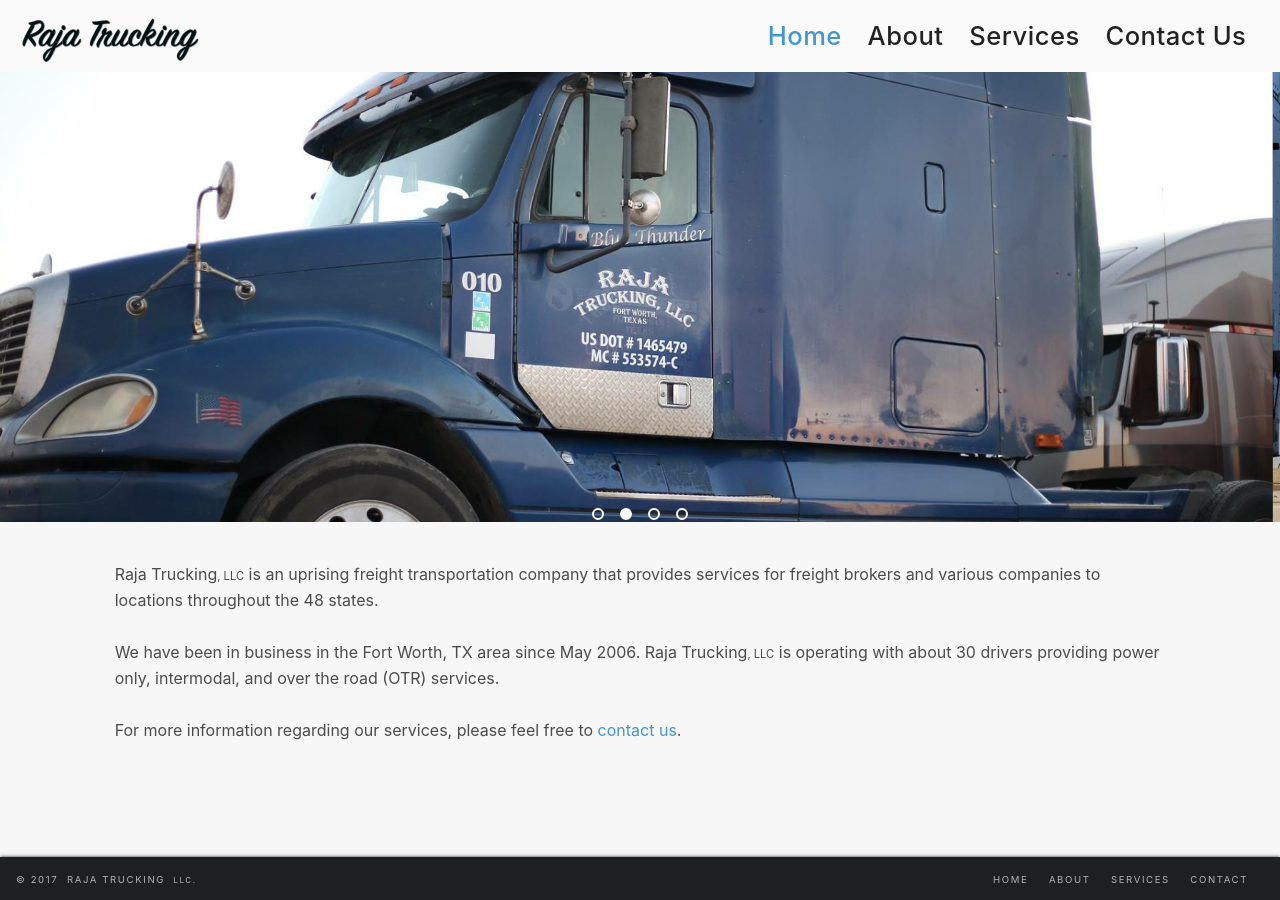
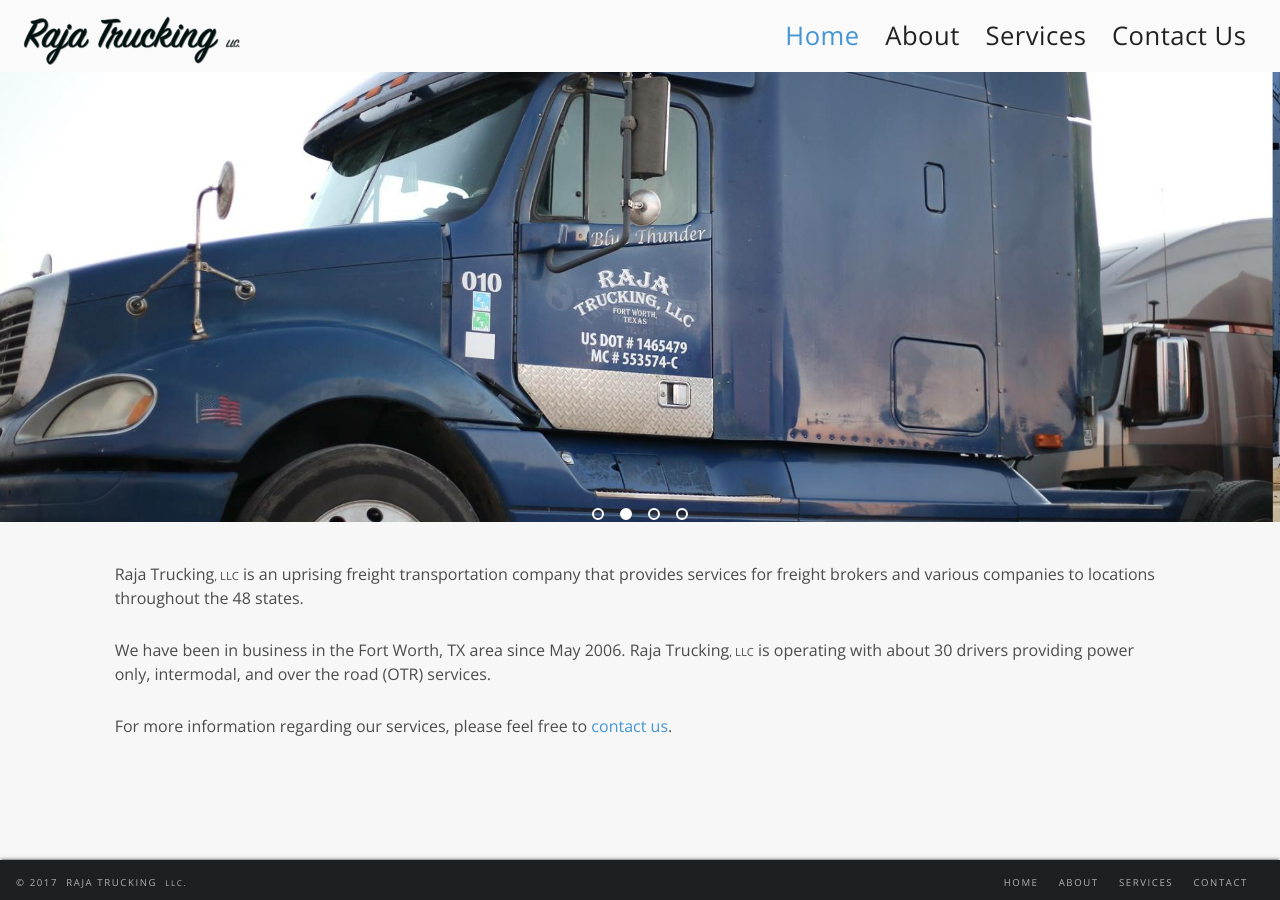
Before and after one commit to job-talk/rajatrucking, a Jekyll site: the page built from index.html, in a window 1280 px wide. Built offline with Jekyll 4.4.1, drawn with Linux system fonts in a browser that asks for light colours; nearby versions of some CDN libraries.

Commit message:
added llc to logo, trying out webfoot, changed base font settings, removed jekyll-feed

```diff
--- a/Gemfile
+++ b/Gemfile
@@ -19,6 +19,5 @@
 
 # If you have any plugins, put them here!
 group :jekyll_plugins do
-   gem "jekyll-feed", "~> 0.6"
    gem 'jekyll-seo-tag'
 end
--- a/_config.yml
+++ b/_config.yml
@@ -19,7 +19,6 @@
 markdown: kramdown
 
 gems:
-  - jekyll-feed
   - jekyll-sitemap
   - jekyll-seo-tag
 
--- a/_includes/head/common_head.html
+++ b/_includes/head/common_head.html
@@ -16,6 +16,7 @@
   <script src="{{ site.baseurl }}/assets/js/loadcss.min.js" type="text/javascript"></script>
   <script id="loadcss">
     loadCSS( "https://cdn.jsdelivr.net/fontawesome/4.6.3/css/font-awesome.min.css");
+    loadCSS( "https://fonts.googleapis.com/css?family=Open+Sans");
   </script>
 
   <link type="text/css" rel="stylesheet" href="{{ site.baseurl }}/assets/css/skeleton.css" />
@@ -23,6 +24,7 @@
 
   <noscript>
     <link type="text/css" rel="stylesheet" href="https://cdn.jsdelivr.net/fontawesome/4.6.3/css/font-awesome.min.css" />
+    <link href="https://fonts.googleapis.com/css?family=Open+Sans" rel="stylesheet">
   </noscript>
 
   {% include css/head_styles.css %}
--- a/_includes/nav/nav_desk.html
+++ b/_includes/nav/nav_desk.html
@@ -2,7 +2,7 @@
   <div class="nav-wrapper">
     <!--<div id="brand-logo-wrapper">-->
       <a href="{{ site.baseurl }}/" class="brand-logo">
-        <img src="{{ site.baseurl }}/assets/img/word_logo_black_40_white.svg" atl="Raja Trucking" />
+        <img src="{{ site.baseurl }}/assets/img/word_logo_black_40_white_llc.svg" atl="Raja Trucking" />
       </a>
     <!--</div>-->
       <a href="#" class="button-collapse toggle-button" aria-label="Mobile navigation menu toggle">
--- a/_sass/partials/_typography.scss
+++ b/_sass/partials/_typography.scss
@@ -8,6 +8,8 @@
   text-rendering: optimizeLegibility;
   -webkit-font-feature-settings: "liga", "kern";
   font-feature-settings: "liga", "kern";
+
+  font-family: 'Open Sans', sans-serif;
 }
 
 /* Body Text
--- a/_sass/vendor/skeleton/partials/_base-styles.scss
+++ b/_sass/vendor/skeleton/partials/_base-styles.scss
@@ -10,24 +10,30 @@
 *,
 *::before,
 *::after {
-  /*box-sizing: inherit;*/
+  //box-sizing: inherit;
   box-sizing: border-box;
 }
 
 body {
-  /* font-size: 1rem;*/
-  font-size: 16px;
-  /* line-height: 1.6rem;*/
-  line-height: 1.5em; /*24px*/
-  font-style: normal;
-  /* font-weight: 400;*/
-  font-weight: normal;
-  font-stretch: normal;
-  /* font-family: "Raleway", "HelveticaNeue", "Helvetica Neue", Helvetica, Arial, sans-serif;*/
-  font-family: -apple-system, BlinkMacSystemFont, "Segoe UI", Roboto, "Helvetica Neue", Arial, sans-serif;
+  // font-size: 1rem;
+  // line-height: 1.6rem;
+  line-height: 1.5;
+  // font-style: normal;
+  //font-weight: 400;
+  //font-stretch: normal;
+  // font-family: "Raleway", "HelveticaNeue", "Helvetica Neue", Helvetica, Arial, sans-serif;
+  // font-family: -apple-system,system-ui,BlinkMacSystemFont,"Segoe UI",Roboto,"Helvetica Neue",Arial,sans-serif;
+
+  font: {
+    size: 1rem;
+    weight: 400;
+    stretch: normal;
+    //family: -apple-system,system-ui,BlinkMacSystemFont,"Segoe UI",Roboto,"Helvetica Neue",Arial,sans-serif;
+  }
+
   word-wrap: break-word;
 
-  /* color: #222;*/
+  // color: #222;
   color: #4c4c4c;
   background-color: #f7f7f7;
 }
--- a/_sass/vendor/skeleton/partials/_forms.scss
+++ b/_sass/vendor/skeleton/partials/_forms.scss
@@ -12,7 +12,7 @@
 select {
   padding: 0.4rem 0.6rem;
 
-  /* The 6px vertically centers text on FF, ignored by Webkit */
+  // The 6px vertically centers text on FF, ignored by Webkit
   background-color: #fff;
   border: 1px solid #d1d1d1;
   border-radius: 4px;
@@ -32,7 +32,7 @@
 }
 
 
-/* Removes awkward default styles on some inputs for iOS */
+// Removes awkward default styles on some inputs for iOS
 
 input[type="email"],
 input[type="number"],
--- a/_sass/vendor/skeleton/partials/_typography.scss
+++ b/_sass/vendor/skeleton/partials/_typography.scss
@@ -49,7 +49,7 @@
   letter-spacing: 0;
 }
 
-/* Larger than phablet */
+// Larger than phablet
 
 @media (min-width: 560px) {
   h1 {
```
Also changed, not shown: _sass/vendor/skeleton/partials/_links.scss (+4 -4 lines), _sass/vendor/skeleton/partials/_media-queries.scss (+5 -5 lines), assets/img/word_logo_black_40_white_llc.svg (added).
